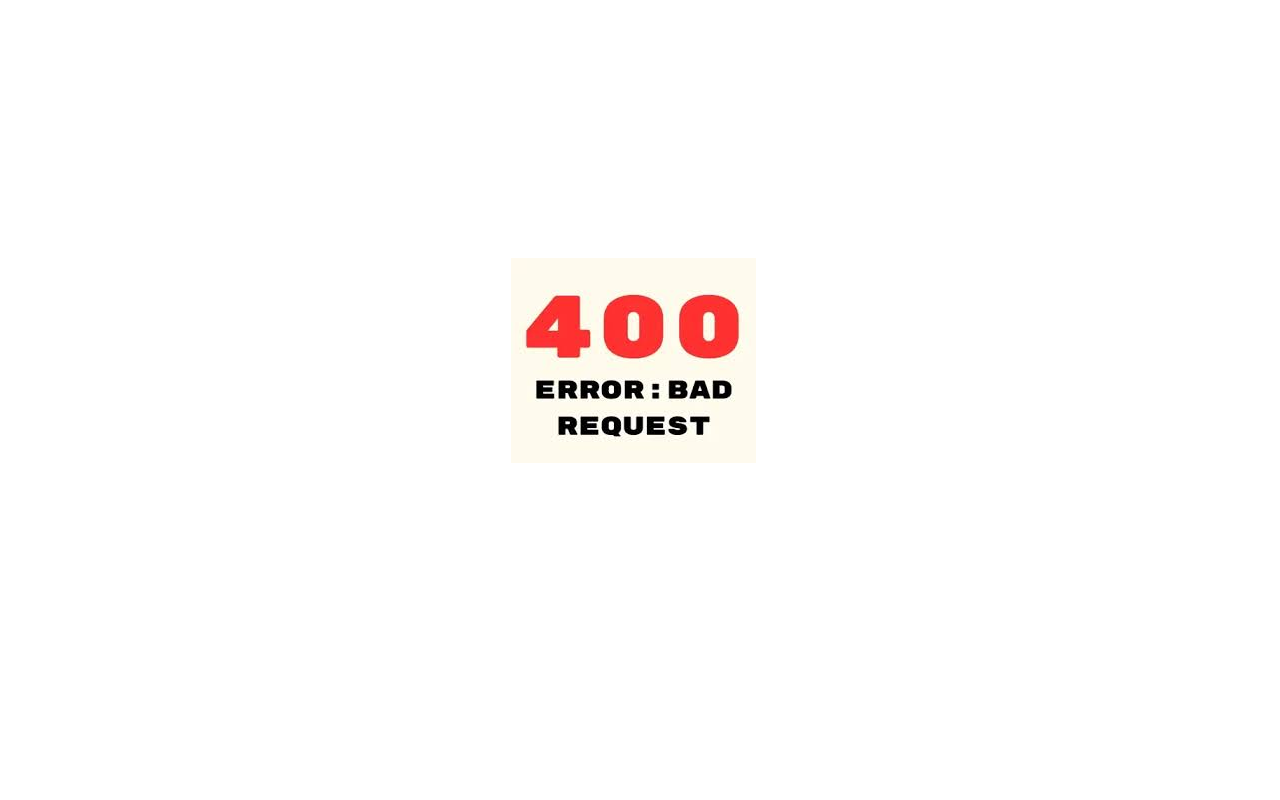
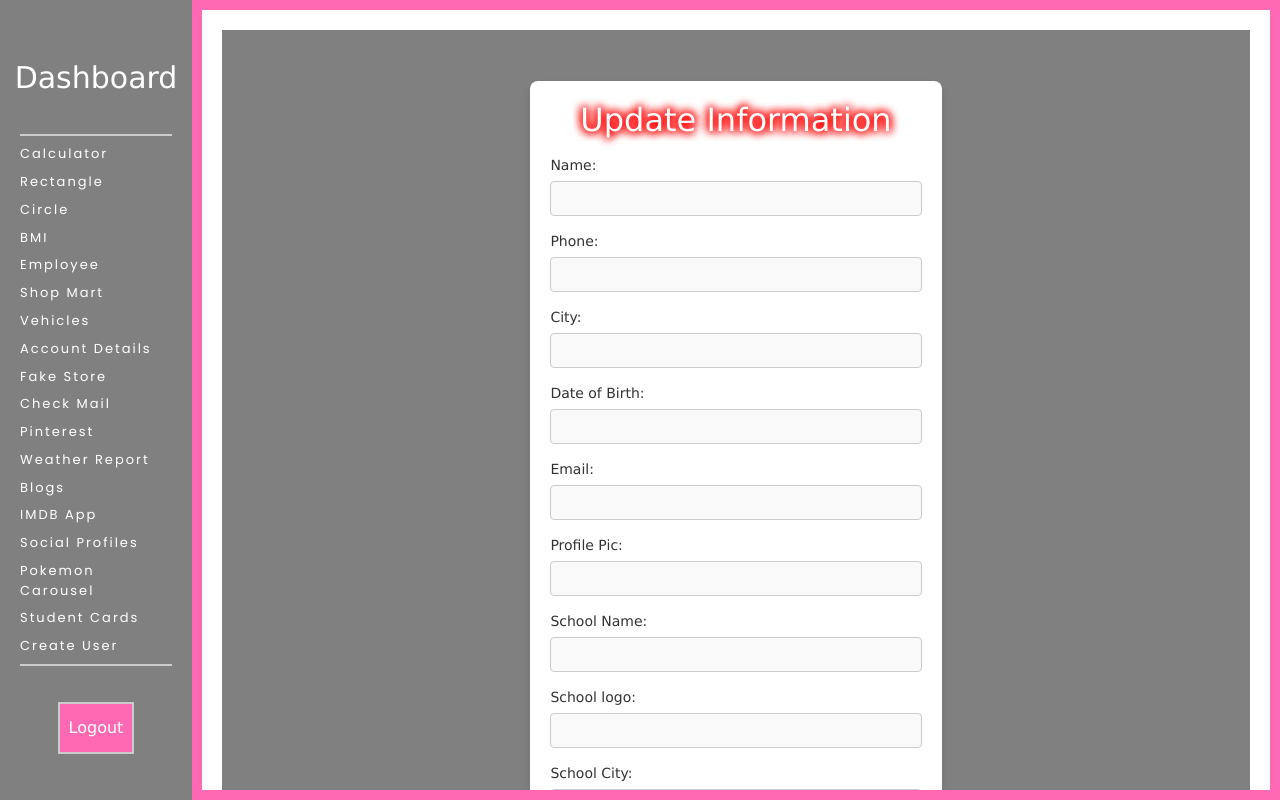
Before and after one commit to VishalGowda26/My-Angular, an Angular app: page /dashboard/edit-student/1 in a window 1280 px wide. Built offline with nearby package versions, Linux system fonts and the light colour scheme; no server answers.

Commit message:
implemented a method to update the particular record using ACTIVATEDROUTE in student component

```diff
--- a/src/app/app-routing.module.ts
+++ b/src/app/app-routing.module.ts
@@ -65,8 +65,9 @@ const routes: Routes = [
       { path: 'create-user', component: CreateUserComponent },
 
       { path: 'vehicle-details/:id', component: VehicleDetailsComponent },
+      { path: 'edit-vehicle/:id', component: CreateVehicleComponent },
       { path: 'student-details/:id', component: StudentDetailsComponent },
-      { path: 'edit-vehicle/:id', component: CreateVehicleComponent },
+      { path: 'edit-student/:id', component: CreateStudentComponent },
     ],
   },
   { path: '**', component: ErrorComponent },
--- a/src/app/create-student/create-student.component.css
+++ b/src/app/create-student/create-student.component.css
@@ -22,8 +22,18 @@ h2 {
   text-align: center;
   margin-bottom: 15px;
   color: white;
-  text-shadow: 0 0 10px rgb(0, 255, 55), 0 0 10px rgb(255, 0, 0),
-    0 0 10px rgb(255, 0, 0), 0 0 10px rgb(102, 255, 0);
+  text-shadow: 0 0 10px rgb(255, 0, 0), 0 0 10px rgb(255, 0, 0),
+    0 0 10px rgb(255, 0, 0), 0 0 10px rgb(255, 0, 0);
+    animation: head 3s ease-in-out;
+}
+
+@keyframes head{
+  10%{
+    letter-spacing: 10px;
+    color: #4caf50;
+    text-shadow: 0 0 10px rgb(0, 183, 255), 0 0 10px rgb(255, 0, 0),
+    0 0 10px rgb(255, 0, 0), 0 0 10px rgb(255, 0, 0);
+  }
 }
 
 label {
@@ -38,6 +48,7 @@ input[type="number"],
 input[type="email"],
 input[type="date"] {
   width: 100%;
+  height: 35px;
   padding: 8px;
   margin-bottom: 15px;
   border: 1px solid #ccc;
--- a/src/app/create-student/create-student.component.html
+++ b/src/app/create-student/create-student.component.html
@@ -1,7 +1,9 @@
 <section>
   <div class="form-container">
     <div class="form-card">
-      <h2>Student Information</h2>
+      <h2 *ngIf="id">Update Information</h2>
+      <h2 *ngIf="!id">Student Information</h2>
+
       <form action="" [formGroup]="studentForm">
         <label for="name">Name:</label>
         <input type="text" formControlName="name"/>
@@ -13,7 +15,7 @@
         <input type="text" formControlName="city"/>
 
         <label for="dob">Date of Birth:</label>
-        <input type="date" formControlName="dob"/>
+        <input type="text" formControlName="dob"/>
 
         <label for="email">Email:</label>
         <input type="text" formControlName="email"/>
@@ -33,7 +35,7 @@
         <label for="school_pin">School Pin:</label>
         <input type="text" formControlName="school_pin"/>
 
-        <button type="submit" (click)="create()">Submit</button>
+        <button type="submit" (click)="submit()">Submit</button>
       </form>
     </div>
   </div>
--- a/src/app/create-student/create-student.component.ts
+++ b/src/app/create-student/create-student.component.ts
@@ -1,6 +1,6 @@
 import { Component } from '@angular/core';
 import { StudentService } from '../student.service';
-import { Router } from '@angular/router';
+import { ActivatedRoute, Router } from '@angular/router';
 import { FormControl, FormGroup } from '@angular/forms';
 
 @Component({
@@ -9,10 +9,25 @@ import { FormControl, FormGroup } from '@angular/forms';
   styleUrls: ['./create-student.component.css'],
 })
 export class CreateStudentComponent {
+  id: number = 0;
+
   constructor(
+    private _activatedRoute: ActivatedRoute,
     private _studentService: StudentService,
     private _router: Router
-  ) {}
+  ) {
+    // * Using ActivatedRoutes capturing the id from URL params
+    _activatedRoute.params.subscribe((data: any) => {
+      console.log(data.id);
+      this.id = data.id;
+      // * Integrating API
+      _studentService.getStudent(data.id).subscribe((data: any) => {
+        console.log(data);
+        //* Display the data in the form
+        this.studentForm.patchValue(data);
+      });
+    });
+  }
 
   studentForm: FormGroup = new FormGroup({
     name: new FormControl(),
@@ -27,7 +42,20 @@ export class CreateStudentComponent {
     school_pin: new FormControl(),
   });
 
-  create() {
+  submit() {
+    if (this.id) {
+      this._studentService
+        .updateStudent(this.id, this.studentForm.value)
+        .subscribe(
+          (data: any) => {
+            alert('Updated Successfully');
+            this._router.navigateByUrl('/dashboard/students');
+          },
+          (err: any) => {
+            alert('Internal Server Error');
+          }
+        );
+    } else {
       this._studentService.createStudent(this.studentForm.value).subscribe(
         (data: any) => {
           alert('Student Record Successfully added');
@@ -39,3 +67,4 @@ export class CreateStudentComponent {
       );
     }
   }
+}
--- a/src/app/student.service.ts
+++ b/src/app/student.service.ts
@@ -50,4 +50,9 @@ export class StudentService {
   getStudent(id: number): Observable<any> {
     return this._httpClient.get(this.baseUrl + '/' + id);
   }
+
+  // Update student by particular id
+  updateStudent(id: number, data: any): Observable<any> {
+    return this._httpClient.put(this.baseUrl + '/' + id, data);
+  }
 }
--- a/src/app/student/student.component.html
+++ b/src/app/student/student.component.html
@@ -79,7 +79,7 @@
       </div>
       <div class="buttons">
         <button class="btn btn-dark" routerLink="/dashboard/student-details/{{student.id}}">View</button>
-        <button class="btn btn-primary">Edit</button>
+        <button class="btn btn-primary" routerLink="/dashboard/edit-student/{{student.id}}">Edit</button>
         <button class="btn btn-danger" (click)="delete(student.id)">
           Delete
         </button>
```
Lines whose indentation alone changed are shown as unchanged.
